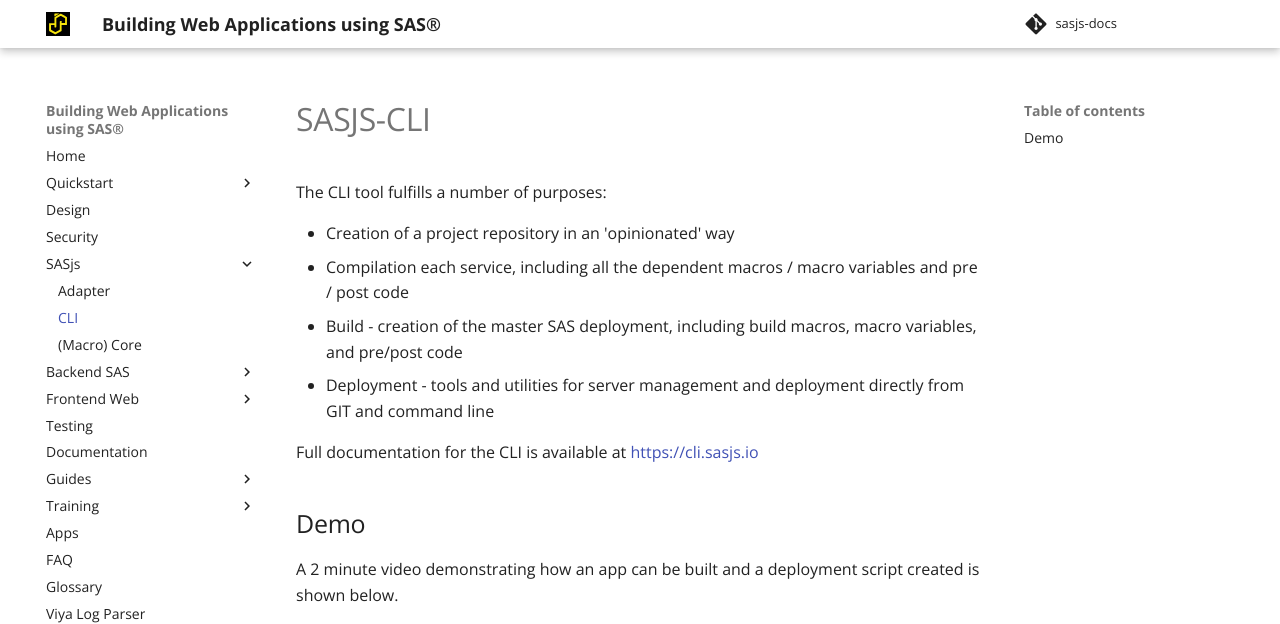
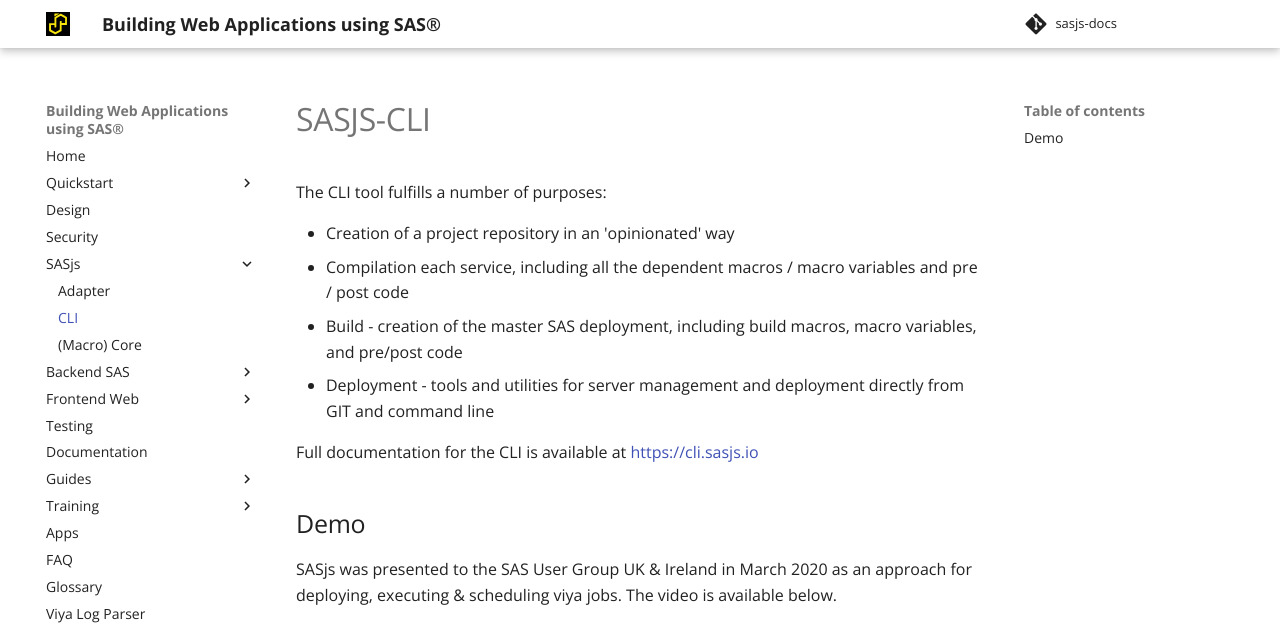
Before and after one commit to sasjs/sasjs.io, an MkDocs documentation site: the page built from docs/sasjs-cli.md, in a window 1280 px wide and 1036 px high. Shown: the top 624 px of the window. Built offline with MkDocs 1.6.1 and Material for MkDocs 9.7.7, drawn with Linux system fonts in a browser that asks for light colours; grey boxes are pictures that could not be loaded.

Commit message:
chore: automated commit

```diff
--- a/docs/sasjs-cli.md
+++ b/docs/sasjs-cli.md
@@ -13,9 +13,9 @@
 Demo
 ---------------------
 
-A 2 minute video demonstrating how an app can be built and a deployment script created is shown below.
+SASjs was presented to the SAS User Group UK & Ireland in March 2020 as an approach for deploying, executing & scheduling viya jobs.  The video is available below.
 
-<iframe width="560" height="315" src="https://www.youtube.com/embed/hUpBqExNec4" frameborder="0" allow="accelerometer; autoplay; encrypted-media; gyroscope; picture-in-picture" allowfullscreen></iframe>
+<iframe width="560" height="315" src="https://www.youtube.com/embed/ZhYWBm6zjek" frameborder="0" allow="accelerometer; autoplay; encrypted-media; gyroscope; picture-in-picture" allowfullscreen></iframe>
 
 
 <meta name="description" content="SASjs CLI tips and documentation for building SAS Applications on SAS 9 and Viya ">
```
